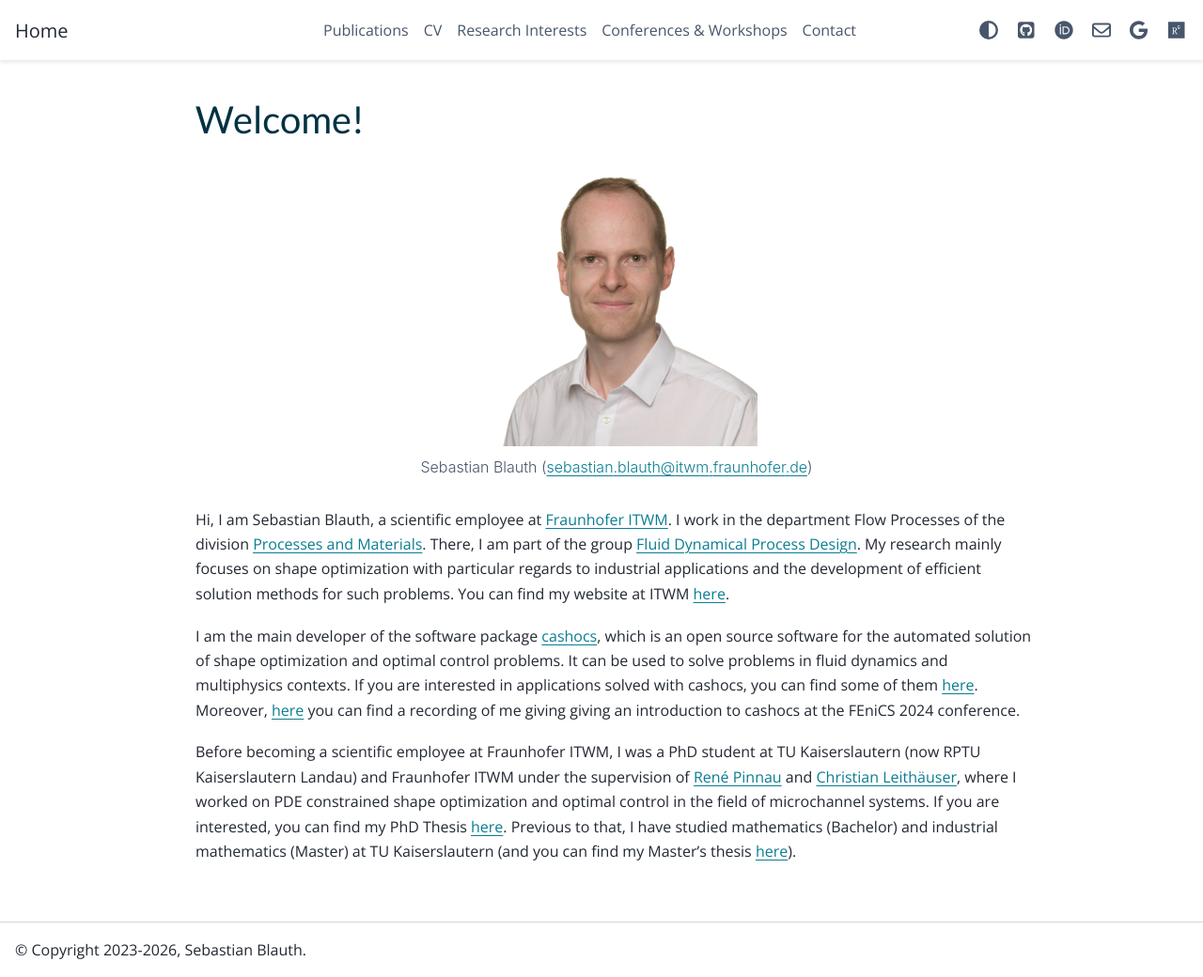
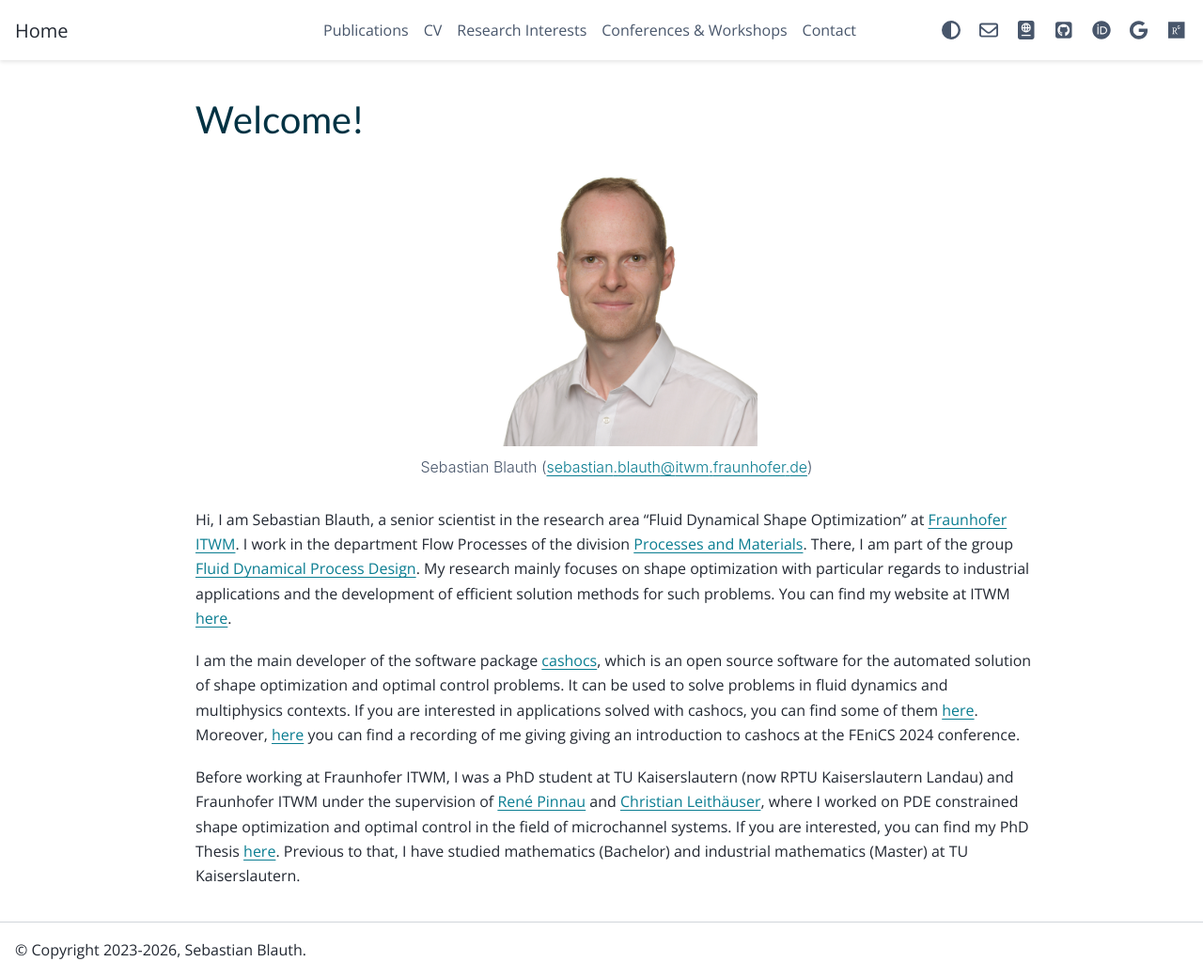
Before and after one commit to sblauth/sblauth.github.io, a Sphinx documentation site: the page built from source/index.rst, in a window 1280 px wide and 1040 px high. Shown: the whole window at 94% size. Built offline with Sphinx 7.4.7 and the PyData theme 0.15.4, drawn with Linux system fonts in a browser that asks for light colours.

Commit message:
Update personal webiste, add link to ITWM website in header

```diff
--- a/source/conf.py
+++ b/source/conf.py
@@ -12,9 +12,9 @@
 sys.path.insert(0, os.path.abspath("../.."))
 sys.path.insert(0, os.path.abspath("."))
 
-project = 'sblauth.github.io'
-copyright = '2023-2026, Sebastian Blauth'
-author = 'Sebastian Blauth'
+project = "sblauth.github.io"
+copyright = "2023-2026, Sebastian Blauth"
+author = "Sebastian Blauth"
 
 # -- General configuration ---------------------------------------------------
 # https://www.sphinx-doc.org/en/master/usage/configuration.html#general-configuration
@@ -22,7 +22,7 @@
 
 highlight_language = "python"
 
-templates_path = ['_templates']
+templates_path = ["_templates"]
 
 source_suffix = ".rst"
 exclude_patterns = ["_build"]
@@ -55,6 +55,18 @@
     "footer_end": [],
     "icon_links": [
         {
+            "name": "email",
+            "url": "mailto:sebastian.blauth@itwm.fraunhofer.de",
+            "icon": "fa-regular fa-envelope",
+            "type": "fontawesome",
+        },
+        {
+            "name": "ITWM Website",
+            "url": "https://www.itwm.fraunhofer.de/en/departments/processes-materials/staff/sebastian-blauth.html",
+            "icon": "fa-solid fa-passport",
+            "type": "fontawesome",
+        },
+        {
             "name": "GitHub",
             "url": "https://github.com/sblauth",
             "icon": "fa-brands fa-square-github",
@@ -64,12 +76,6 @@
             "name": "ORCiD",
             "url": "https://orcid.org/0000-0001-9173-0866",
             "icon": "fa-brands fa-orcid",
-            "type": "fontawesome",
-        },
-        {
-            "name": "email",
-            "url": "mailto:sebastian.blauth@itwm.fraunhofer.de",
-            "icon": "fa-regular fa-envelope",
             "type": "fontawesome",
         },
         {
@@ -84,16 +90,16 @@
             "icon": "fa-brands fa-researchgate",
             "type": "fontawesome",
         },
-    ]
+    ],
 }
 
 html_sidebars = {"**": []}
-#html_sidebars = {
+# html_sidebars = {
 #    "**": ["sidebar-nav-bs", "sidebar-ethical-ads"]
-#}
+# }
 
 
 pygments_style = "sphinx"
 
-html_static_path = ['_static']
+html_static_path = ["_static"]
 html_css_files = ["custom.css"]
--- a/source/index.rst
+++ b/source/index.rst
@@ -28,8 +28,8 @@
 
 
 
-Hi, I am Sebastian Blauth, a scientific employee at `Fraunhofer ITWM <https://www.itwm.fraunhofer.de/en.html>`_. I work in the department Flow Processes of the division `Processes and Materials <https://www.itwm.fraunhofer.de/en/departments/processes-materials.html>`_. There, I am part of the group `Fluid Dynamical Process Design <https://www.itwm.fraunhofer.de/en/departments/processes-materials/fluid-dynamical-process-design-optimization.html>`_. My research mainly focuses on shape optimization with particular regards to industrial applications and the development of efficient solution methods for such problems. You can find my website at ITWM `here <https://www.itwm.fraunhofer.de/en/departments/processes-materials/staff/sebastian-blauth.html>`_.
+Hi, I am Sebastian Blauth, a senior scientist in the research area "Fluid Dynamical Shape Optimization" at `Fraunhofer ITWM <https://www.itwm.fraunhofer.de/en.html>`_. I work in the department Flow Processes of the division `Processes and Materials <https://www.itwm.fraunhofer.de/en/departments/processes-materials.html>`_. There, I am part of the group `Fluid Dynamical Process Design <https://www.itwm.fraunhofer.de/en/departments/processes-materials/fluid-dynamical-process-design-optimization.html>`_. My research mainly focuses on shape optimization with particular regards to industrial applications and the development of efficient solution methods for such problems. You can find my website at ITWM `here <https://www.itwm.fraunhofer.de/en/departments/processes-materials/staff/sebastian-blauth.html>`_.
 
 I am the main developer of the software package `cashocs <https://cashocs.readthedocs.io>`_, which is an open source software for the automated solution of shape optimization and optimal control problems. It can be used to solve problems in fluid dynamics and multiphysics contexts. If you are interested in applications solved with cashocs, you can find some of them `here <https://www.itwm.fraunhofer.de/en/departments/processes-materials/products-services/shape-optimization-cashocs-software.html>`_. Moreover, `here <https://youtu.be/mZerFCRLtgQ?si=MDl3SmvU3GcQz-7w>`_ you can find a recording of me giving giving an introduction to cashocs at the FEniCS 2024 conference.
 
-Before becoming a scientific employee at Fraunhofer ITWM, I was a PhD student at TU Kaiserslautern (now RPTU Kaiserslautern Landau) and Fraunhofer ITWM under the supervision of `René Pinnau <https://math.rptu.de/en/wgs/techno/people/head/pinnau>`_ and `Christian Leithäuser <https://www.itwm.fraunhofer.de/en/departments/processes-materials/staff/christian-leithaeuser.html>`_, where I worked on PDE constrained shape optimization and optimal control in the field of microchannel systems. If you are interested, you can find my PhD Thesis `here <https://doi.org/10.24406/publica-fhg-283725>`_. Previous to that, I have studied mathematics (Bachelor) and industrial mathematics (Master) at TU Kaiserslautern (and you can find my Master's thesis `here <https://nbn-resolving.org/urn:nbn:de:hbz:386-kluedo-53727>`_).
+Before working at Fraunhofer ITWM, I was a PhD student at TU Kaiserslautern (now RPTU Kaiserslautern Landau) and Fraunhofer ITWM under the supervision of `René Pinnau <https://math.rptu.de/en/wgs/techno/people/head/pinnau>`_ and `Christian Leithäuser <https://www.itwm.fraunhofer.de/en/departments/processes-materials/staff/christian-leithaeuser.html>`_, where I worked on PDE constrained shape optimization and optimal control in the field of microchannel systems. If you are interested, you can find my PhD Thesis `here <https://doi.org/10.24406/publica-fhg-283725>`_. Previous to that, I have studied mathematics (Bachelor) and industrial mathematics (Master) at TU Kaiserslautern.
```
